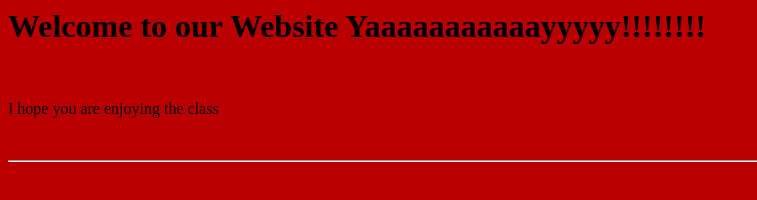
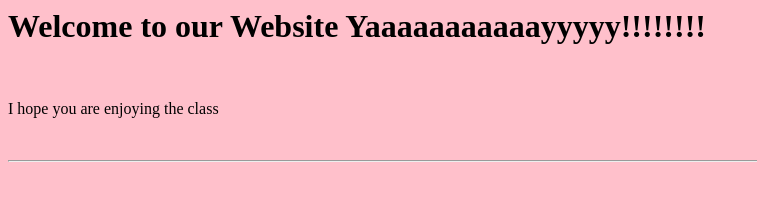
Before and after one commit to IfeAgboola/staticweb, a plain HTML site: page index.html in a window 1280 px wide. Shown: the whole page, without its empty margins (0-757 px from the left). Drawn offline with Linux system fonts and the light colour scheme.

Commit message:
Update index.html

```diff
--- a/index.html
+++ b/index.html
@@ -2,7 +2,7 @@
 
 <title> Our Class Website </title>
 
-<body bgcolor = "babypink">
+<body bgcolor = "pink">
  <h1> Welcome to our Website Yaaaaaaaaaaayyyyy!!!!!!!!</h1>
  <br>
 
```
